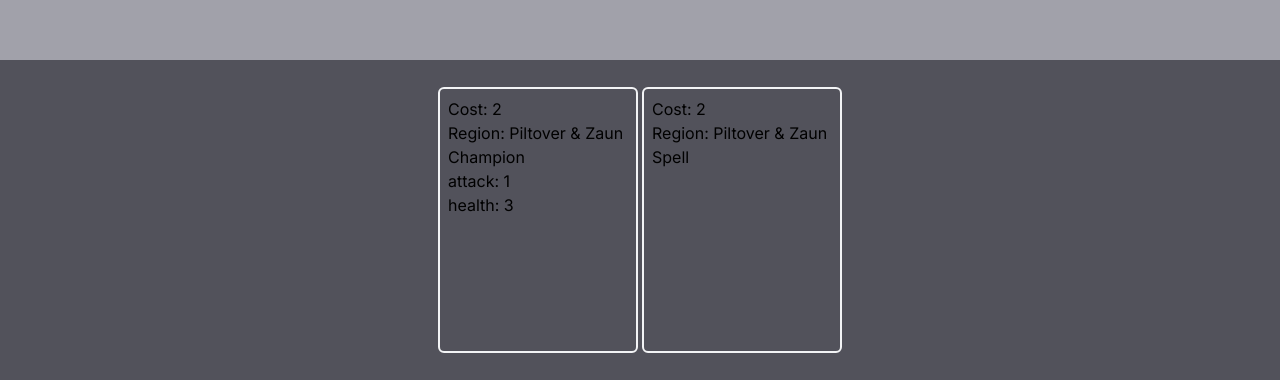
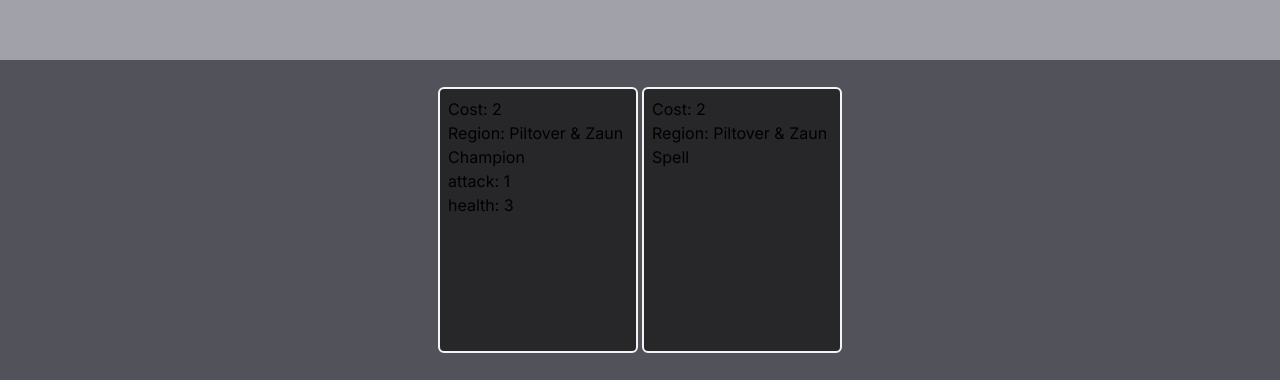
Before and after one commit to leandroatallah/remake-of-runeterra, a Next.js app: page / in a window 1280 px wide. Shown: the part 420-800 px from the top of the page. Built offline with nearby package versions, Linux system fonts and the light colour scheme.

Commit message:
feat: add card turned over view

```diff
--- a/src/cards/components/Card/CardRoot.tsx
+++ b/src/cards/components/Card/CardRoot.tsx
@@ -2,24 +2,27 @@
 import { CardContextProvider } from "./CardContext";
 
 interface CardRootProps {
-  card: CardItem;
-  children: React.ReactNode;
+  children?: React.ReactNode;
+  card: CardItem | null;
   isTurned?: boolean;
+  className?: string;
 }
 
 export const CardRoot = ({
   card,
   children,
   isTurned,
-  ...rest
+  className = "",
 }: CardRootProps) => {
   return (
     <CardContextProvider value={card}>
       <div
-        className="w-[200px] aspect-[3/4] rounded-md p-2 border-2 border-gray-100 select-none"
-        {...rest}
+        className={[
+          "w-[200px] aspect-[3/4] rounded-md p-2 border-2 border-gray-100 bg-zinc-800 select-none",
+          className,
+        ].join(" ")}
       >
-        {isTurned ? <div /> : children}
+        {card && !isTurned ? children : <div />}
       </div>
     </CardContextProvider>
   );
--- a/src/cards/components/Card/index.tsx
+++ b/src/cards/components/Card/index.tsx
@@ -4,13 +4,24 @@
 import * as Composition from "./CardComposition";
 
 interface CardProps {
-  data: CardItem;
-  index: number;
+  data?: CardItem;
+  index?: number;
   disabled?: boolean;
   isTurned?: boolean;
+  className?: string;
 }
 
-export const Card = ({ data, index, disabled, isTurned }: CardProps) => {
+export const Card = ({
+  data,
+  index = 0,
+  disabled,
+  isTurned,
+  className = "",
+}: CardProps) => {
+  if (!data) {
+    return <Composition.Root card={null} isTurned className={className} />;
+  }
+
   return (
     <Draggable draggableId={data.id} index={index} isDragDisabled={disabled}>
       {(provided) => (
@@ -19,7 +30,11 @@
           {...provided.draggableProps}
           {...provided.dragHandleProps}
         >
-          <Composition.Root card={data} isTurned={isTurned}>
+          <Composition.Root
+            card={data}
+            isTurned={isTurned}
+            className={className}
+          >
             <Composition.Header />
             <Composition.Title />
             {data.isChampion && <Composition.FooterChampion />}
```
